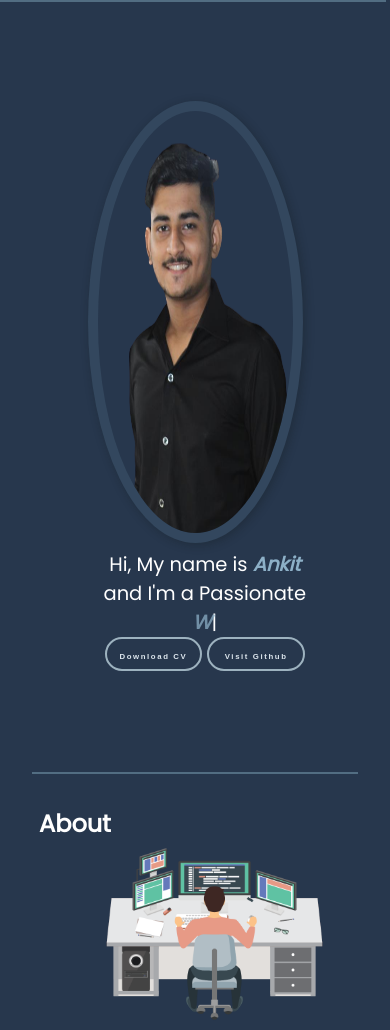
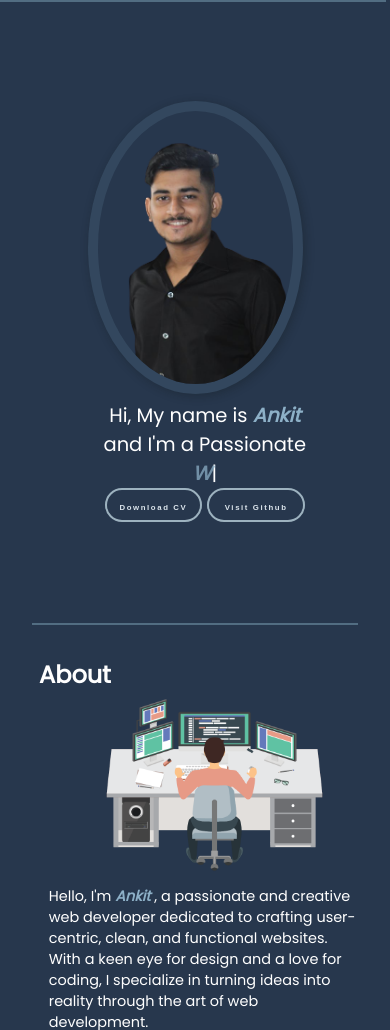
Before and after one commit to ANKIT161020/Portfolio, a plain HTML site: page index.html in a window 390 px wide. Shown: the top 1030 px of the page. Drawn offline with nearby package versions, Linux system fonts and the light colour scheme.

Commit message:
changed to the img

```diff
--- a/index.css
+++ b/index.css
@@ -328,7 +328,7 @@ footer{
 
     .firstsection .rightsection img{
         width: 50vw;
-        height: 50vh;
+        height: 70vmin;
     }
 
     .leftsection{
```
